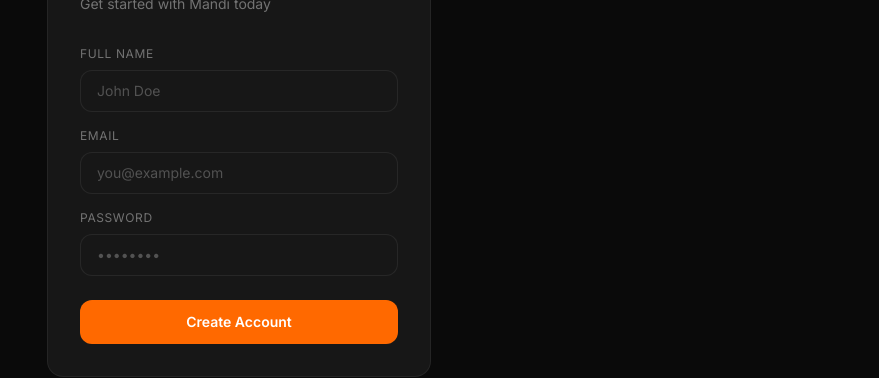
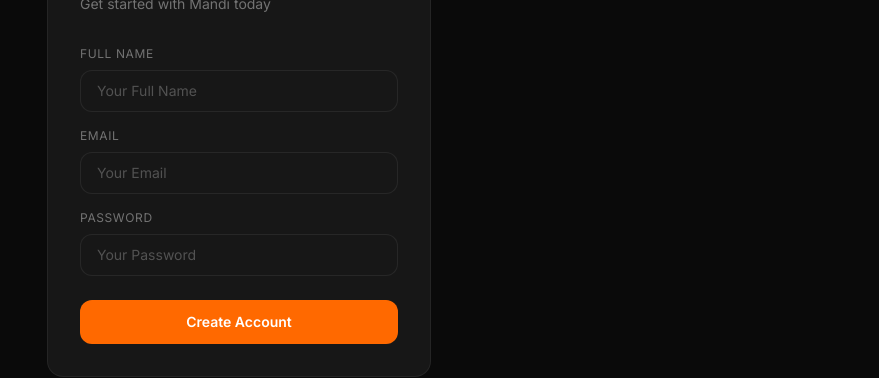
Before and after one commit to abhaydharmik/Mandi, a React (Vite) app: page /register in a window 1280 px wide. Shown: the part 261-639 px from the top of the page, without its empty margins (401-1280 px from the left). Built offline with nearby package versions, Linux system fonts and the light colour scheme.

Commit message:
fix(ui): change placeholder of input box

```diff
--- a/src/pages/Login.jsx
+++ b/src/pages/Login.jsx
@@ -41,11 +41,11 @@
           <form onSubmit={handleLogin} className="space-y-4">
             <div>
               <label className="text-xs text-gray-400 dark:text-neutral-500 uppercase tracking-wider block mb-2">Email</label>
-              <input type="email" placeholder="you@example.com" className={inputClass} onChange={(e) => { setEmail(e.target.value); setError(""); }} />
+              <input type="email" placeholder="Your Email" className={inputClass} onChange={(e) => { setEmail(e.target.value); setError(""); }} />
             </div>
             <div>
               <label className="text-xs text-gray-400 dark:text-neutral-500 uppercase tracking-wider block mb-2">Password</label>
-              <input type="password" placeholder="••••••••" className={inputClass} onChange={(e) => { setPassword(e.target.value); setError(""); }} />
+              <input type="password" placeholder="Your Password" className={inputClass} onChange={(e) => { setPassword(e.target.value); setError(""); }} />
             </div>
             {error && (
               <p className="text-red-500 dark:text-red-400 text-xs flex items-center gap-1.5">
--- a/src/pages/Register.jsx
+++ b/src/pages/Register.jsx
@@ -41,9 +41,9 @@
 
           <form onSubmit={handleSubmit} className="space-y-4">
             {[
-              { label: "Full Name", type: "text", placeholder: "John Doe", onChange: setName },
-              { label: "Email", type: "email", placeholder: "you@example.com", onChange: setEmail },
-              { label: "Password", type: "password", placeholder: "••••••••", onChange: setPassword },
+              { label: "Full Name", type: "text", placeholder: "Your Full Name", onChange: setName },
+              { label: "Email", type: "email", placeholder: "Your Email", onChange: setEmail },
+              { label: "Password", type: "password", placeholder: "Your Password", onChange: setPassword },
             ].map((f) => (
               <div key={f.label}>
                 <label className="text-xs text-gray-400 dark:text-neutral-500 uppercase tracking-wider block mb-2">{f.label}</label>
```
